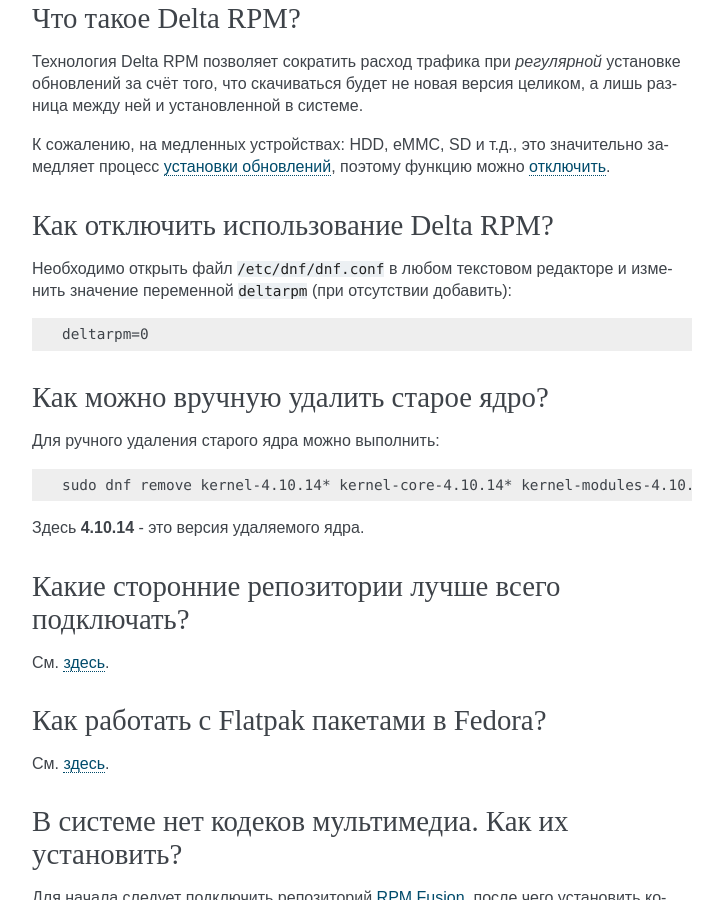
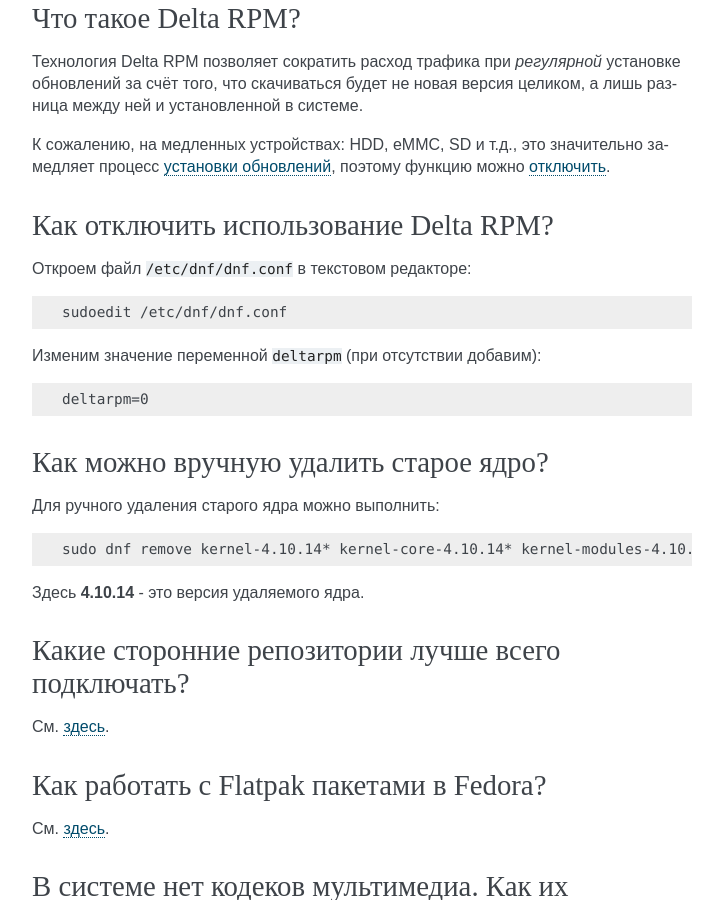
Before and after one commit to RussianFedora/FAQ, a Sphinx documentation site: the page built from source/package-manager.rst, in a window 1280 px wide and 900 px high, scrolled down 7046 px. Shown: the whole window, without its empty margins (388-1111 px from the left). Built offline with Sphinx 7.4.7, drawn with Linux system fonts in a browser that asks for light colours.

Commit message:
Fixed style in drpm-disable question.

```diff
--- a/source/package-manager.rst
+++ b/source/package-manager.rst
@@ -388,7 +388,13 @@
 Как отключить использование Delta RPM?
 ==========================================
 
-Необходимо открыть файл ``/etc/dnf/dnf.conf`` в любом текстовом редакторе и изменить значение переменной ``deltarpm`` (при отсутствии добавить):
+Откроем файл ``/etc/dnf/dnf.conf`` в текстовом редакторе:
+
+.. code-block:: text
+
+    sudoedit /etc/dnf/dnf.conf
+
+Изменим значение переменной ``deltarpm`` (при отсутствии добавим):
 
 .. code-block:: text
 
```
